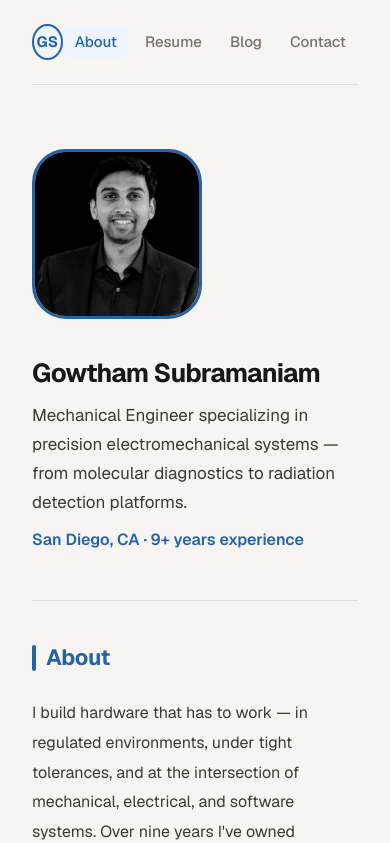
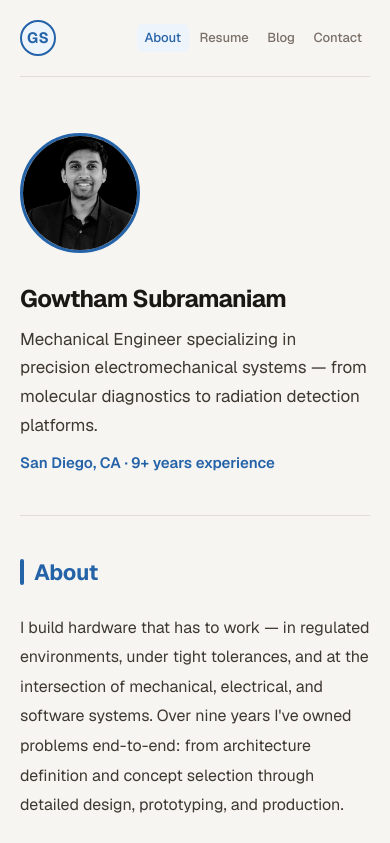
Before and after one commit to gowtham-subramaniam/my-portfolio, a Next.js app: page / in a window 390 px wide. Shown: the top 843 px of the page. Built offline with nearby package versions, Linux system fonts and the light colour scheme.

Commit message:
updated for mobile UI

```diff
--- a/app/contact/page.tsx
+++ b/app/contact/page.tsx
@@ -121,7 +121,7 @@ export default function Contact() {
         )}
 
         {/* Name + Company */}
-        <div style={{ display: "grid", gridTemplateColumns: "1fr 1fr", gap: "1rem" }}>
+        <div className="form-row" style={{ display: "grid", gridTemplateColumns: "1fr 1fr", gap: "1rem" }}>
           <div>
             <label style={labelStyle}>Name *</label>
             <input
--- a/app/globals.css
+++ b/app/globals.css
@@ -53,3 +53,30 @@ body {
   background: #dedad4;
   color: #1a1814;
 }
+
+/* Mobile nav */
+@media (max-width: 600px) {
+  .nav-links a {
+    font-size: 13px !important;
+    padding: 4px 8px !important;
+  }
+
+  .hero-row {
+    flex-direction: column !important;
+    align-items: flex-start !important;
+  }
+
+  .two-col {
+    grid-template-columns: 1fr !important;
+    gap: 0.25rem !important;
+  }
+
+  .form-row {
+    grid-template-columns: 1fr !important;
+  }
+
+  .resume-header {
+    flex-direction: column !important;
+    align-items: flex-start !important;
+  }
+}
--- a/app/page.tsx
+++ b/app/page.tsx
@@ -9,28 +9,23 @@ export const metadata: Metadata = {
 
 export default function Home() {
   return (
-    <main style={{ maxWidth: 760, margin: "0 auto", padding: "0 2rem 5rem" }}>
+    <main style={{ maxWidth: 760, margin: "0 auto", padding: "0 1.25rem 5rem" }}>
 
       {/* Nav */}
-      <nav style={{ display: "flex", justifyContent: "space-between", alignItems: "center", padding: "1.5rem 0", borderBottom: "1px solid var(--border)", position: "sticky", top: 0, background: "var(--background)", zIndex: 10 }}>
-        <span style={{
+      <nav style={{ display: "flex", justifyContent: "space-between", alignItems: "center", padding: "1.25rem 0", borderBottom: "1px solid var(--border)", position: "sticky", top: 0, background: "var(--background)", zIndex: 10 }}>
+        <Link href="/" style={{
           fontSize: 15, fontWeight: 700, color: "var(--accent)",
-  background: "var(--accent-bg)",
-  border: "2px solid var(--accent)",
-  borderRadius: "50%",
-  width: 36, height: 36,
+          background: "var(--accent-bg)", border: "2px solid var(--accent)",
+          borderRadius: "50%", width: 36, height: 36, flexShrink: 0,
           display: "flex", alignItems: "center", justifyContent: "center",
-  letterSpacing: "0.02em",
-}}>GS</span>
-        <div style={{ display: "flex", gap: "0.25rem" }}>
+          letterSpacing: "0.02em", textDecoration: "none",
+        }}>GS</Link>
+        <div className="nav-links" style={{ display: "flex", gap: "0.15rem", flexWrap: "wrap", justifyContent: "flex-end" }}>
           {[["About", "/"], ["Resume", "/resume"], ["Blog", "/blog"], ["Contact", "/contact"]].map(([label, href]) => (
             <Link key={label} href={href} style={{
-              fontSize: 15,
-              fontWeight: 500,
+              fontSize: 15, fontWeight: 500,
               color: href === "/" ? "var(--accent)" : "var(--subtle)",
-              textDecoration: "none",
-              padding: "5px 12px",
-              borderRadius: 6,
+              textDecoration: "none", padding: "5px 10px", borderRadius: 6,
               background: href === "/" ? "var(--accent-bg)" : "transparent",
             }}>{label}</Link>
           ))}
@@ -38,23 +33,21 @@ export default function Home() {
       </nav>
 
       {/* Hero */}
-<section style={{ padding: "4rem 0 3rem", display: "flex", alignItems: "center", gap: "2.5rem", flexWrap: "wrap" }}>
-
+      <section className="hero-row" style={{ padding: "3.5rem 0 2.5rem", display: "flex", alignItems: "center", gap: "2rem", flexWrap: "wrap" }}>
         <img
           src={profile.photo}
           alt={profile.name}
           style={{
-      width: 170, height: 170, borderRadius: "20%",
+            width: 120, height: 120, borderRadius: "50%",
             objectFit: "cover",
             border: "3px solid var(--accent)",
             flexShrink: 0,
             display: "block",
           }}
         />
-
         <div>
           <h1 style={{
-      fontSize: "clamp(26px, 4vw, 40px)", fontWeight: 700,
+            fontSize: "clamp(24px, 5vw, 40px)", fontWeight: 700,
             color: "var(--foreground)", lineHeight: 1.15,
             letterSpacing: "-0.03em", marginBottom: "0.75rem",
           }}>
@@ -63,11 +56,10 @@ export default function Home() {
           <p style={{ fontSize: 17, color: "var(--muted)", lineHeight: 1.7, maxWidth: 480, marginBottom: "0.75rem", fontWeight: 400 }}>
             {profile.tagline}
           </p>
-    <p style={{ fontSize: 16, color: "#2563a8", fontWeight: 600 }}>
+          <p style={{ fontSize: 15, color: "#2563a8", fontWeight: 600 }}>
             {profile.location} · {profile.experience} experience
           </p>
         </div>
-
       </section>
 
       {/* About */}
--- a/app/resume/page.tsx
+++ b/app/resume/page.tsx
@@ -9,29 +9,23 @@ export const metadata: Metadata = {
 
 export default function Resume() {
   return (
-    <main style={{ maxWidth: 800, margin: "0 auto", padding: "0 2rem 6rem" }}>
+    <main style={{ maxWidth: 800, margin: "0 auto", padding: "0 1.25rem 6rem" }}>
 
       {/* Nav */}
-      <nav style={{ display: "flex", justifyContent: "space-between", alignItems: "center", padding: "1.5rem 0", borderBottom: "1px solid var(--border)", position: "sticky", top: 0, background: "var(--background)", zIndex: 10 }}>
+      <nav style={{ display: "flex", justifyContent: "space-between", alignItems: "center", padding: "1.25rem 0", borderBottom: "1px solid var(--border)", position: "sticky", top: 0, background: "var(--background)", zIndex: 10 }}>
         <Link href="/" style={{
-  fontSize: 15, fontWeight: 700, color: "var(--accent)",
-  background: "var(--accent-bg)",
-  border: "2px solid var(--accent)",
-  borderRadius: "50%",
-  width: 36, height: 36,
-  display: "flex", alignItems: "center", justifyContent: "center",
-  letterSpacing: "0.02em",
-  textDecoration: "none",
-}}>GS</Link>
-        <div style={{ display: "flex", gap: "0.25rem" }}>
+          fontSize: 15, fontWeight: 700, color: "var(--accent)",
+          background: "var(--accent-bg)", border: "2px solid var(--accent)",
+          borderRadius: "50%", width: 36, height: 36, flexShrink: 0,
+          display: "flex", alignItems: "center", justifyContent: "center",
+          letterSpacing: "0.02em", textDecoration: "none",
+        }}>GS</Link>
+        <div className="nav-links" style={{ display: "flex", gap: "0.15rem", flexWrap: "wrap", justifyContent: "flex-end" }}>
           {[["About", "/"], ["Resume", "/resume"], ["Blog", "/blog"], ["Contact", "/contact"]].map(([label, href]) => (
             <Link key={label} href={href} style={{
-              fontSize: 15,
-              fontWeight: 500,
+              fontSize: 15, fontWeight: 500,
               color: href === "/resume" ? "var(--accent)" : "var(--subtle)",
-              textDecoration: "none",
-              padding: "5px 12px",
-              borderRadius: 6,
+              textDecoration: "none", padding: "5px 10px", borderRadius: 6,
               background: href === "/resume" ? "var(--accent-bg)" : "transparent",
             }}>{label}</Link>
           ))}
@@ -39,9 +33,9 @@ export default function Resume() {
       </nav>
 
       {/* Header */}
-      <section style={{ padding: "3rem 0 2rem", display: "flex", justifyContent: "space-between", alignItems: "flex-start", flexWrap: "wrap", gap: "1.5rem" }}>
+      <section className="resume-header" style={{ padding: "3rem 0 2rem", display: "flex", justifyContent: "space-between", alignItems: "flex-start", flexWrap: "wrap", gap: "1.5rem" }}>
         <div>
-          <h1 style={{ fontSize: 34, fontWeight: 700, color: "var(--foreground)", letterSpacing: "-0.02em", marginBottom: "0.5rem" }}>
+          <h1 style={{ fontSize: "clamp(24px, 5vw, 34px)", fontWeight: 700, color: "var(--foreground)", letterSpacing: "-0.02em", marginBottom: "0.5rem" }}>
             {profile.name}
           </h1>
           <p style={{ fontSize: 16, color: "#2563a8", fontWeight: 600 }}>
@@ -60,7 +54,7 @@ export default function Resume() {
       {/* Experience */}
       <Section label="Experience">
         {experience.map((job) => (
-          <div key={job.dates} style={{
+          <div key={job.dates} className="two-col" style={{
             display: "grid", gridTemplateColumns: "170px 1fr", gap: "2rem",
             paddingBottom: "2.5rem", marginBottom: "2.5rem",
             borderBottom: "1px solid var(--border)",
@@ -103,8 +97,7 @@ export default function Resume() {
                     fontSize: 14, fontWeight: 500,
                     color: group.textColor,
                     background: group.color,
-                    padding: "5px 14px",
-                    borderRadius: 20,
+                    padding: "5px 14px", borderRadius: 20,
                     border: `1px solid ${group.color}`,
                   }}>{item}</span>
                 ))}
@@ -117,7 +110,7 @@ export default function Resume() {
       {/* Education */}
       <Section label="Education">
         {education.map((edu) => (
-          <div key={edu.year} style={{
+          <div key={edu.year} className="two-col" style={{
             display: "grid", gridTemplateColumns: "170px 1fr", gap: "2rem", marginBottom: "1.5rem",
           }}>
             <p style={{ fontSize: 16, fontWeight: 600, color: "#2563a8" }}>{edu.year}</p>
```
Lines whose indentation alone changed are shown as unchanged.
